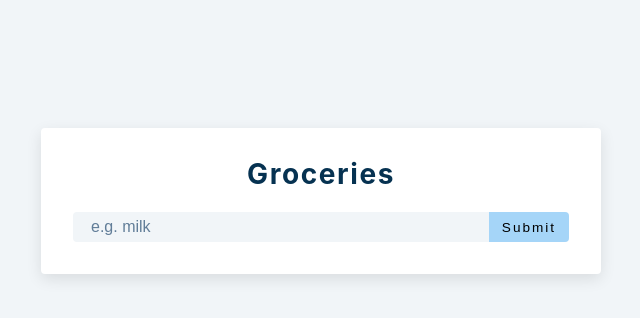
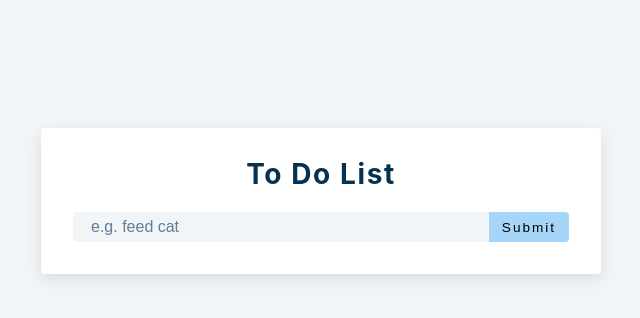
Before and after one commit to KristijonasJurk/React-To-Do-List, a React (Create React App) app: page / in a window 1280 px wide. Shown: the top 318 px of the page, without its empty margins (319-959 px from the left). Built offline with nearby package versions, Linux system fonts and the light colour scheme.

Commit message:
added local storage

```diff
--- a/src/App.js
+++ b/src/App.js
@@ -2,9 +2,18 @@ import React, { useState, useEffect } from 'react'
 import List from './List'
 import Alert from './Alert'
 
+const getStorage = () => {
+  let items = localStorage.getItem('list')
+  if (items) {
+    return JSON.parse(items)
+  } else {
+    return []
+  }
+}
+
 function App() {
   const [name, setName] = useState('')
-  const [list, setList] = useState([])
+  const [list, setList] = useState(getStorage())
   const [isEditing, setIsEditing] = useState(false)
   const [editID, setEditId] = useState(null)
   const [alert, setAlert] = useState({ show: false, msg: '', type: '' })
@@ -15,6 +24,16 @@ function App() {
       showAlert(true, 'please enter a value', 'danger')
     } else if (name && isEditing) {
       // edit
+      setList(list.map((item) => {
+        if (item.id == editID) {
+          return { ...list, title: name }
+        }
+        return item;
+      }))
+      showAlert(true, 'item edited', 'success')
+      setName('')
+      setIsEditing(false)
+      setEditId(null)
     } else {
       showAlert(true, 'item added', 'success')
       let newItem = { id: new Date().getTime().toString(), title: name };
@@ -39,19 +58,22 @@ function App() {
     setEditId(id)
     setName(specificItem.title)
   }
+  useEffect(() => {
+    localStorage.setItem('list', JSON.stringify(list))
+  }, [list])
 
   return <section
     className='section-center'>
     <form
       className='grocery-form'>
       {alert.show && <Alert {...alert} list={list} showAlert={showAlert} />}
-      <h3>groceries</h3>
+      <h3>To do list</h3>
       <div
         className="form-control">
         <input
           type="text"
           className='grocery'
-          placeholder='e.g. milk'
+          placeholder='e.g. feed cat'
           value={name}
           onChange={(e) => setName(e.target.value)} />
         <button
--- a/src/List.js
+++ b/src/List.js
@@ -8,7 +8,7 @@ const List = ({ items, removeItem, editItem }) => {
         <article key={id} className='grocery-item'>
           <p className='title'>{title}</p>
           <div className='btn-container'>
-            <button type='button' className='edit-btn' editItem={() => editItem(id)}>
+            <button type='button' className='edit-btn' onClick={() => editItem(id)}>
               <FaEdit />
             </button>
             <button type='button' className='delete-btn' onClick={() => removeItem(id)}>
```
